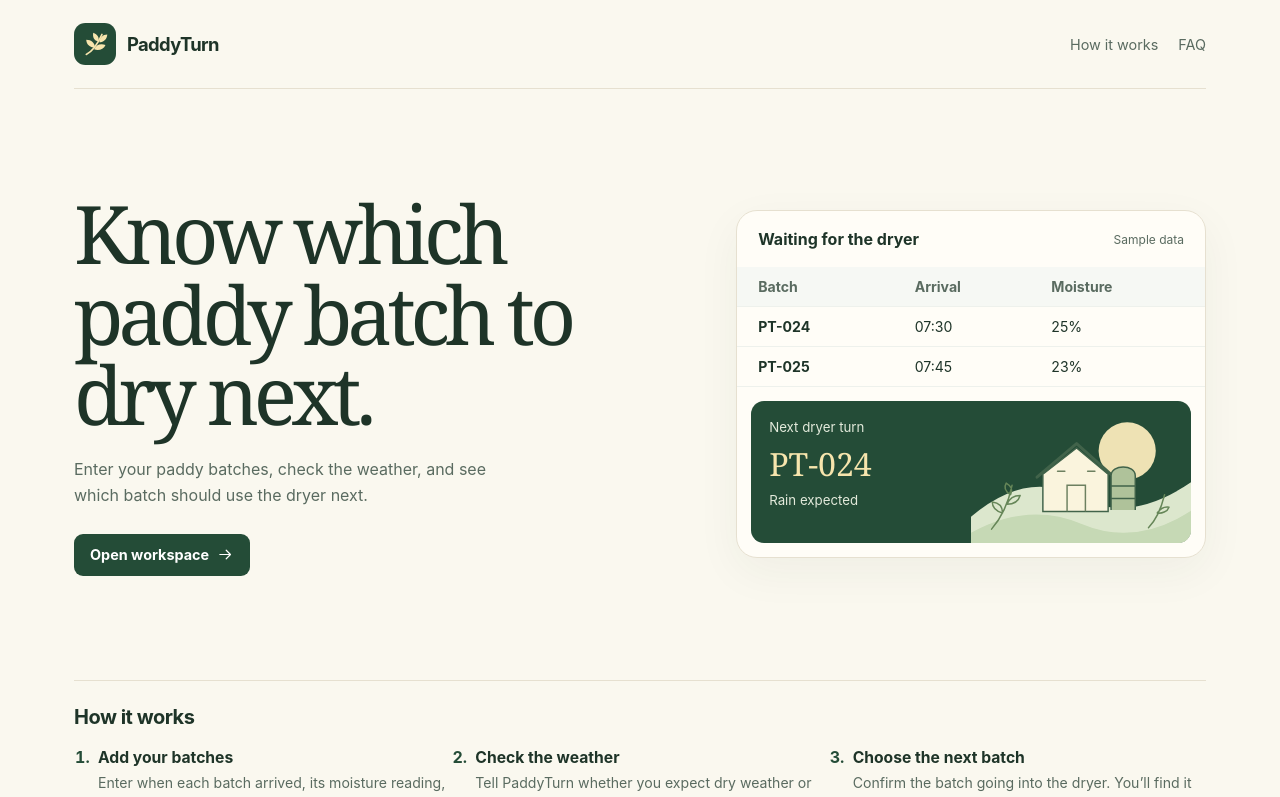
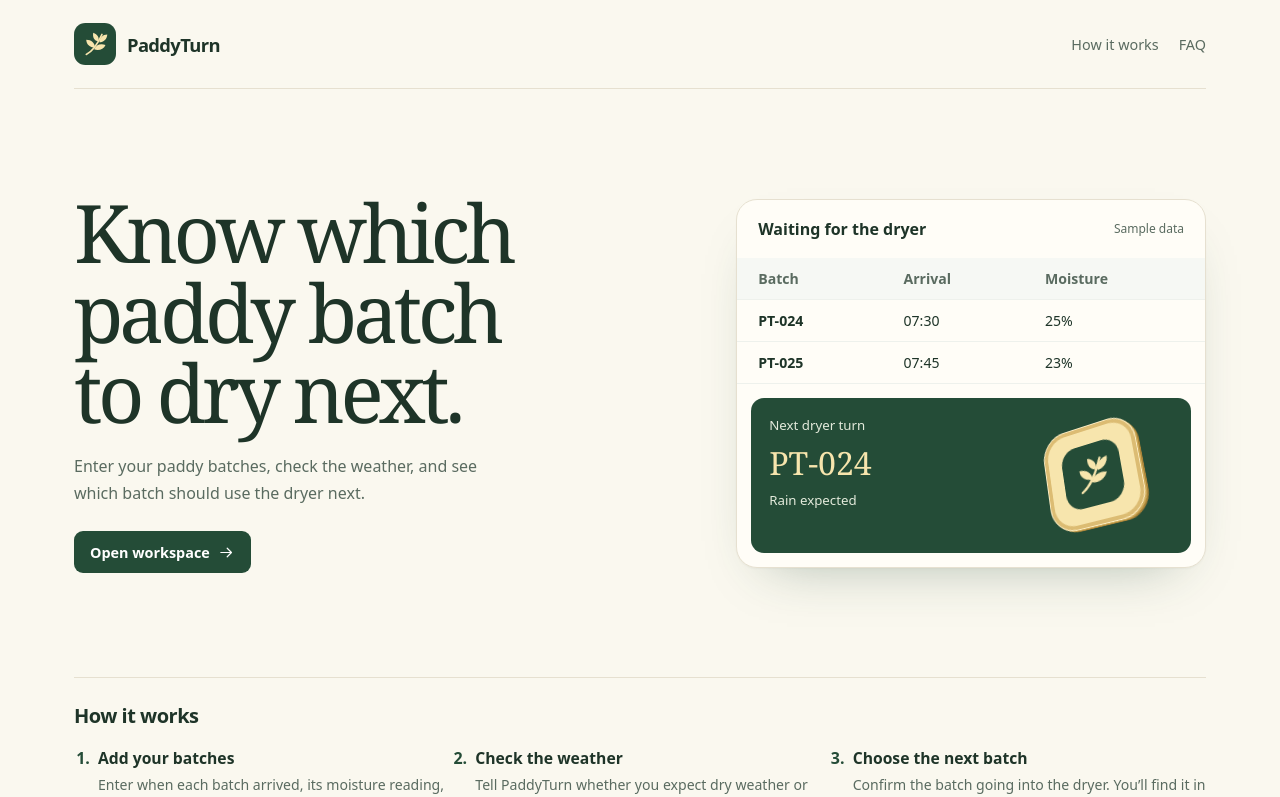
Before and after one commit to thesithunyein/paddyturn, a Next.js app: page / in a window 1280 px wide. Shown: the top 797 px of the page. Built offline with nearby package versions, Linux system fonts and the light colour scheme.

Commit message:
Refine typography and add a CSS 3D rice-stalk mark

```diff
--- a/app/landing.css
+++ b/app/landing.css
@@ -62,3 +62,53 @@
 .preview-next { background: var(--green); color: var(--grain) }
 .preview-next span, .preview-next small { color: #e3eadb }
 .landing-steps li::marker { color: var(--green); font-weight: 700 }
+
+.landing-hero h1 { max-width: 11ch; line-height: .99 }
+.landing-faq h2, .preview-next strong { font-family: var(--display); font-optical-sizing: auto }
+.landing-preview { box-shadow: 0 1px 2px #3c39200a, 0 24px 55px -32px #244c3766 }
+.preview-next { min-height: 155px }
+.preview-next > div:last-child { max-width: 65% }
+.preview-next .grain-scene {
+  position: absolute;
+  inset: 0 4% 0 auto;
+  width: 43%;
+  max-width: 160px;
+  display: grid;
+  place-items: center;
+  padding: 0;
+  perspective: 550px;
+  pointer-events: none;
+}
+.preview-next .grain-medallion {
+  position: relative;
+  display: block;
+  width: 73%;
+  max-width: 104px;
+  aspect-ratio: 1;
+  padding: 0;
+  transform-style: preserve-3d;
+  transform: rotateX(12deg) rotateY(-27deg) rotateZ(-10deg);
+}
+.grain-medallion span {
+  position: absolute;
+  inset: 0;
+  border-radius: 26%;
+}
+.grain-medallion .grain-back { background: #a98338; transform: translateZ(-8px) }
+.grain-medallion .grain-rim { background: #cfab59; transform: translateZ(-3px) }
+.grain-medallion .grain-face {
+  background: #f7e5ad;
+  border: 1px solid #fff0c8;
+  box-shadow: inset 0 0 0 4px #dcbc73;
+  display: grid;
+  place-items: center;
+  transform: translateZ(2px);
+}
+.grain-medallion .grain-face img { position: static; width: 63%; max-width: none }
+@media (prefers-reduced-motion: no-preference) {
+  .grain-medallion { animation: grain-turn 6s ease-in-out 2 }
+}
+@keyframes grain-turn {
+  0%, 100% { transform: rotateX(12deg) rotateY(-27deg) rotateZ(-10deg) }
+  50% { transform: translateY(-7px) rotateX(3deg) rotateY(20deg) rotateZ(-3deg) }
+}
--- a/app/layout.tsx
+++ b/app/layout.tsx
@@ -1,4 +1,6 @@
 import type { ReactNode } from 'react'
+import '@fontsource-variable/manrope'
+import '@fontsource-variable/fraunces'
 import './style.css'
 
 export const metadata = { title: 'PaddyTurn', description: 'Plan the next dryer turn.', icons: { icon: '/paddyturn.svg' } }
--- a/app/page.tsx
+++ b/app/page.tsx
@@ -44,7 +44,13 @@ export default function Landing() {
           <tbody><tr><th scope="row">PT-024</th><td>07:30</td><td>25%</td></tr><tr><th scope="row">PT-025</th><td>07:45</td><td>23%</td></tr></tbody>
         </table>
         <div className="preview-next">
-          <img src="/mill.svg" alt="" />
+          <div className="grain-scene" aria-hidden="true">
+            <div className="grain-medallion">
+              <span className="grain-back" />
+              <span className="grain-rim" />
+              <span className="grain-face"><img src="/paddyturn.svg" alt="" /></span>
+            </div>
+          </div>
           <div><span>Next dryer turn</span><strong>PT-024</strong><small>Rain expected</small></div>
         </div>
       </figure>
--- a/app/style.css
+++ b/app/style.css
@@ -107,3 +107,25 @@ dialog .check { display: flex; align-items: center; gap: 7px; margin: 14px 0 }
   .next-copy { padding-right: 25% }
   .next .mill { width: 33% }
 }
+
+:root {
+  --display: 'Fraunces Variable', Georgia, serif;
+  --surface: #fffdf7;
+  font-family: 'Manrope Variable', system-ui, sans-serif;
+}
+h1, .answer { font-family: var(--display); font-optical-sizing: auto; font-weight: 590 }
+h1 { letter-spacing: -.055em }
+.brand strong { font-weight: 800 }
+table, .tabs, .answer { font-variant-numeric: tabular-nums }
+input, select { max-width: 100% }
+:focus-visible { outline-offset: 4px }
+.next button, .intro button { min-height: 44px }
+@media (prefers-reduced-motion: no-preference) {
+  button, .landing-action { transition: background-color 160ms ease, border-color 160ms ease, color 160ms ease }
+  dialog[open] { animation: batch-dialog-enter 160ms ease-out }
+  .assignment-notice { animation: batch-dialog-enter 160ms ease-out }
+}
+@keyframes batch-dialog-enter {
+  from { opacity: 0; transform: translateY(4px) }
+  to { opacity: 1; transform: translateY(0) }
+}
--- a/package.json
+++ b/package.json
@@ -15,6 +15,8 @@
   "license": "ISC",
   "type": "module",
   "dependencies": {
+    "@fontsource-variable/fraunces": "5.3.0",
+    "@fontsource-variable/manrope": "5.3.0",
     "@x402/evm": "2.31.0",
     "@x402/fetch": "2.31.0",
     "next": "16.4.6",
```
Also changed, not shown: 1 other file (tests, documents, lock files or other folders).
